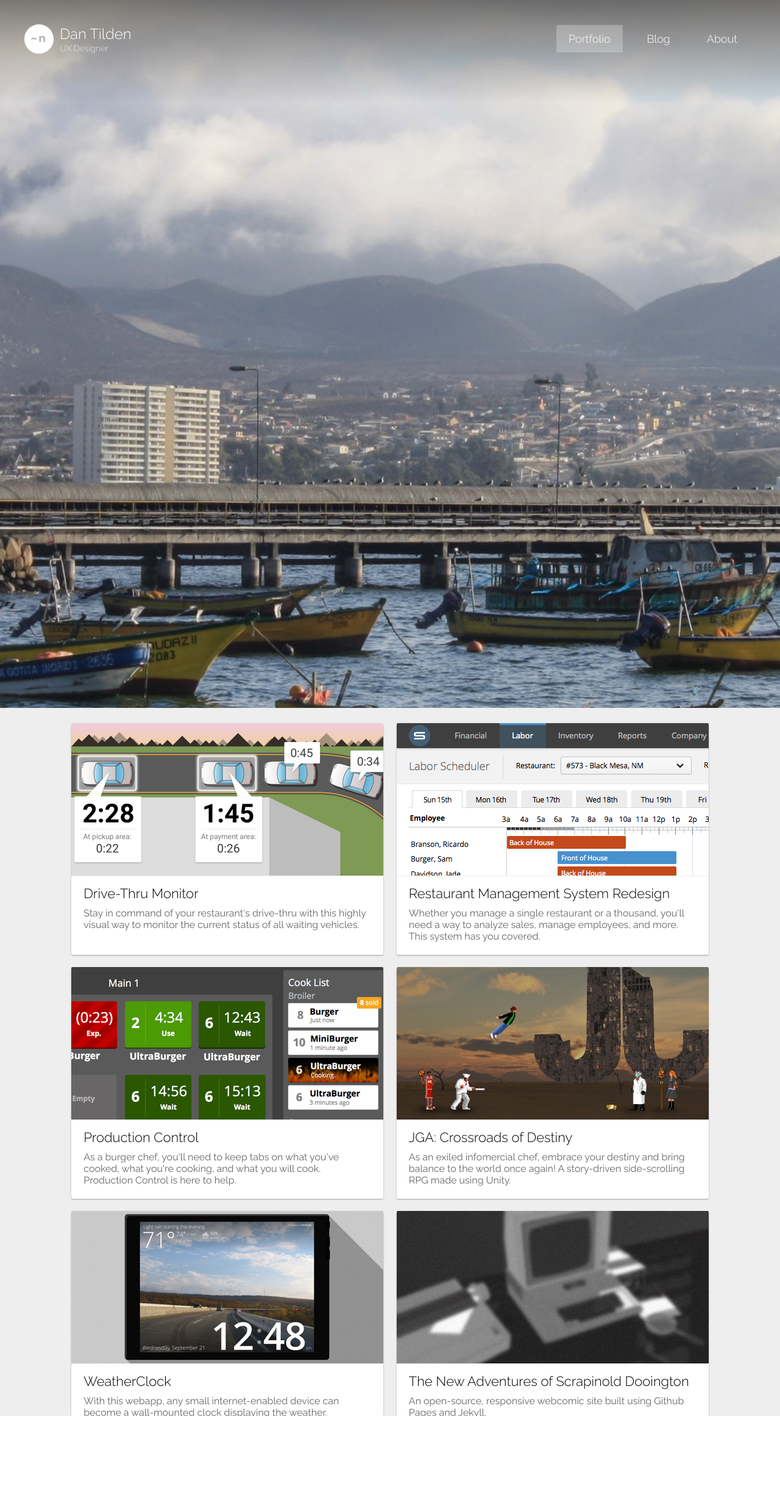
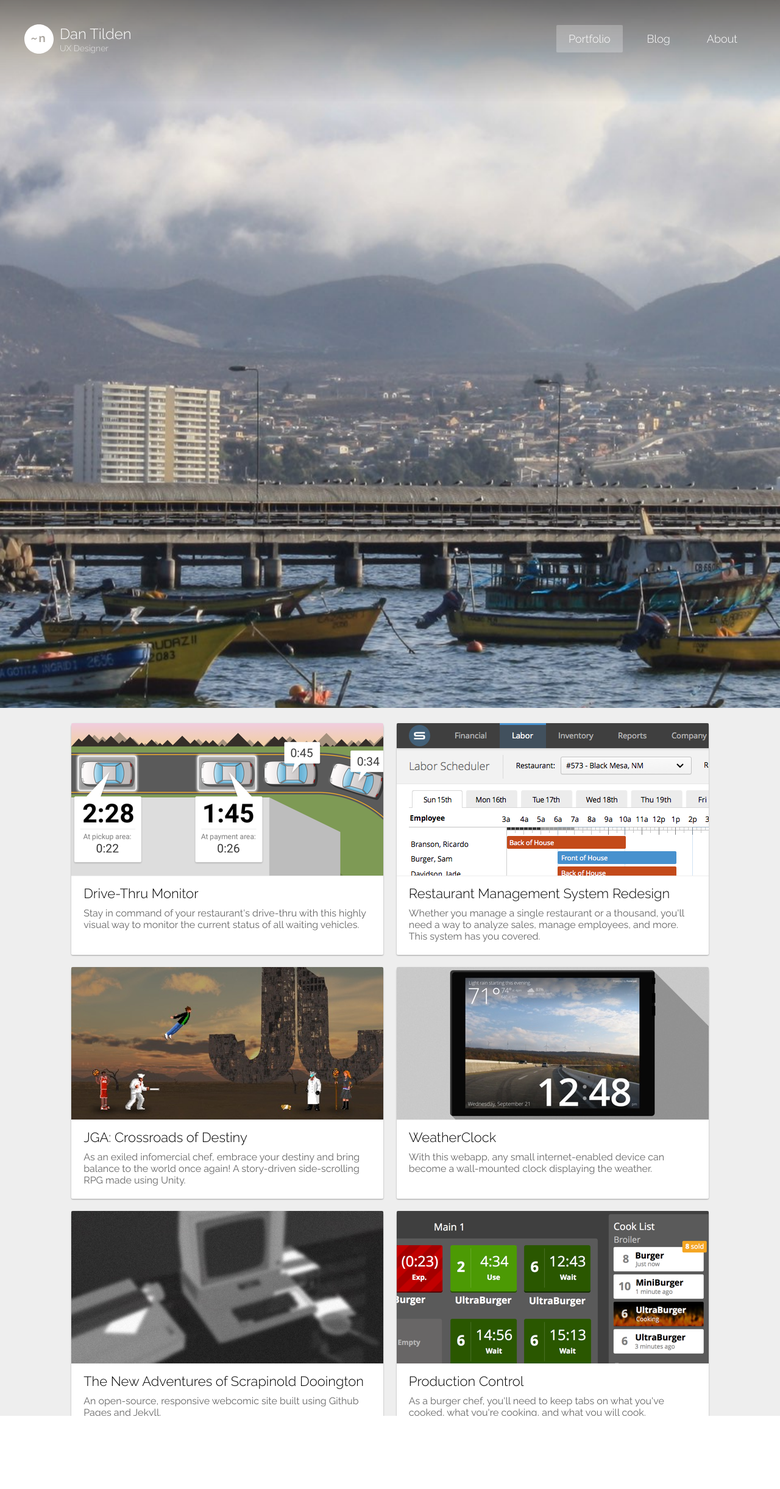
Before and after one commit to tilden/tilden.github.io, a Jekyll site: the page built from index.html, in a window 1280 px wide. Shown: the whole page at 61% size. Built offline with Jekyll 4.4.1, drawn with Linux system fonts in a browser that asks for light colours; nearby versions of some CDN libraries; some of the changed lines change nothing that is shown.

Commit message:
Re-ordered projects slightly

```diff
--- a/_data/projects.yml
+++ b/_data/projects.yml
@@ -8,11 +8,6 @@
   desc: "Whether you manage a single restaurant or a thousand, you'll need a way to analyze sales, manage employees, and more. This system has you covered."
   banner_img: "restaurant_management_banner.png"
   url: "/projects/restaurant_management"
-
-- name: "Production Control"
-  desc: "As a burger chef, you'll need to keep tabs on what you've cooked, what you're cooking, and what you will cook. Production Control is here to help."
-  banner_img: "pcu_banner.png"
-  url: "/projects/productioncontrol"
 
 - name: "JGA: Crossroads of Destiny"
   desc: "As an exiled infomercial chef, embrace your destiny and bring balance to the world once again! A story-driven side-scrolling RPG made using Unity."
@@ -29,6 +24,12 @@
   banner_img: "scrapinold_banner.jpg"
   url: "/projects/scrapinold"
 
+- name: "Production Control"
+  desc: "As a burger chef, you'll need to keep tabs on what you've cooked, what you're cooking, and what you will cook. Production Control is here to help."
+  banner_img: "pcu_banner.png"
+  url: "/projects/productioncontrol"
+
+
 - name: "Pythy"
   desc: "What if intro computer science students didn't have to install any software, and could start programming right away?"
   banner_img: "pythy_banner.png"
```
